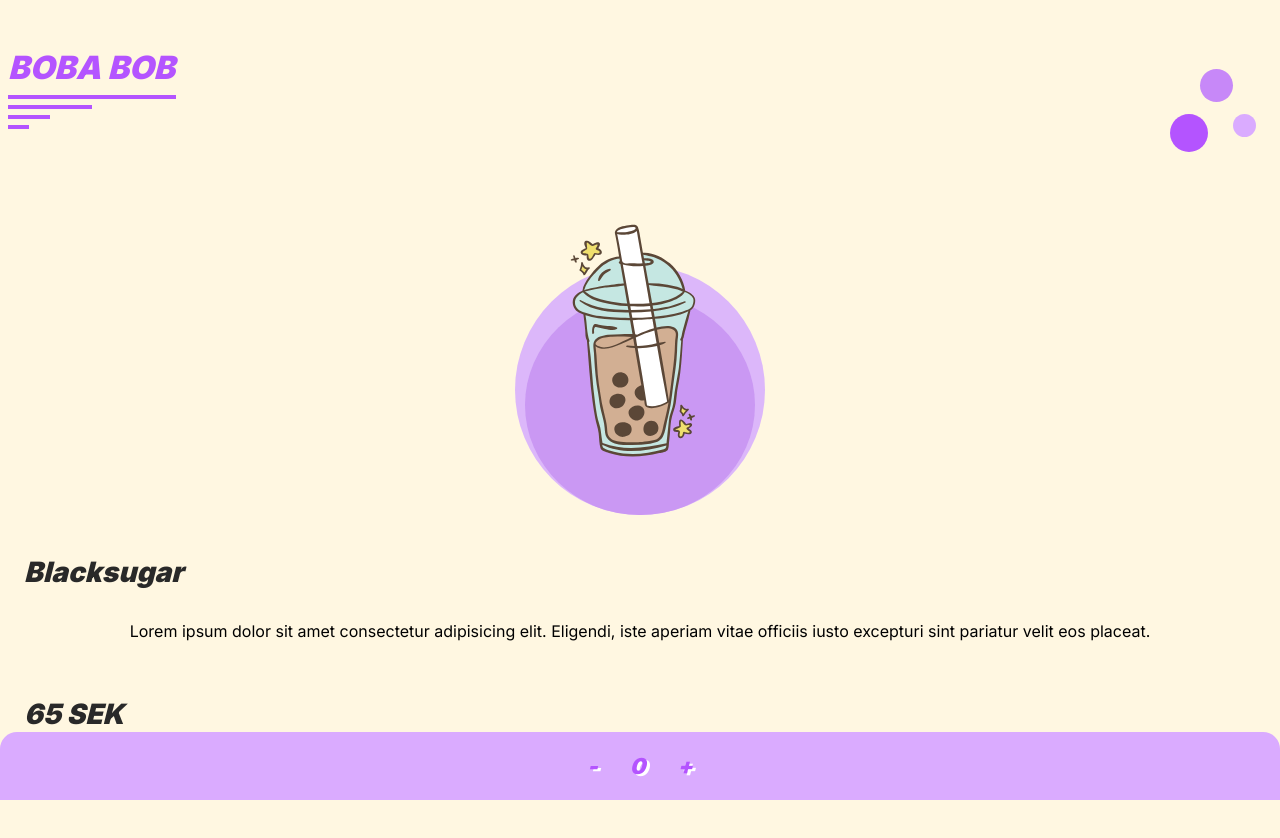
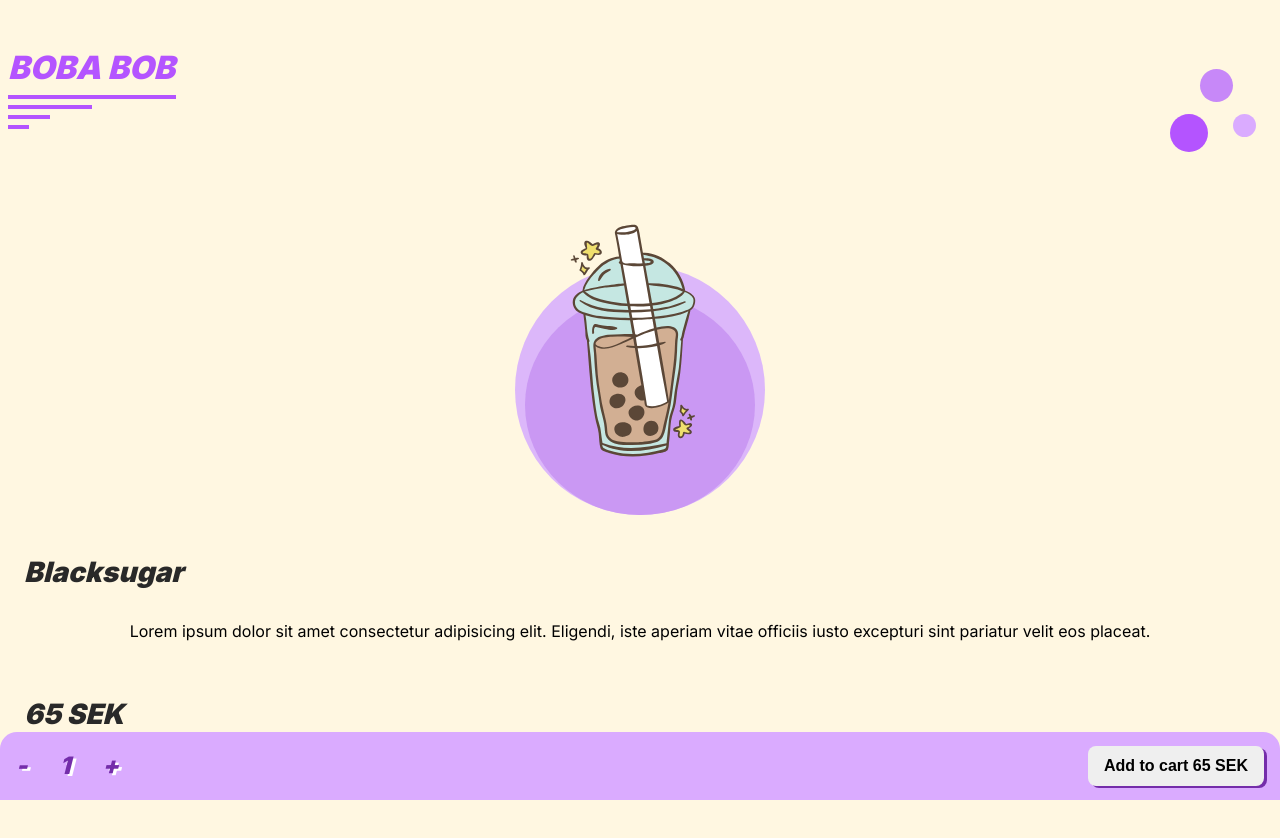
Before and after one commit to Celinaki/Boba-bob, a Vue app: page /bubbletea/0 in a window 1280 px wide. Shown: the top 838 px of the page. Built offline with nearby package versions, Linux system fonts and the light colour scheme.

Commit message:
correct price now showing depending on amount

```diff
--- a/src/components/AddToCart.vue
+++ b/src/components/AddToCart.vue
@@ -1,5 +1,5 @@
 <script setup lang="ts">
-import { onMounted, ref, } from 'vue'
+import { onMounted, ref, computed } from 'vue'
 import { useIncrementStore } from '../stores/increment'
 
 
@@ -24,40 +24,40 @@ const props = defineProps<{
 }>()
 const boba = props.bobaType;
 let bobaAmount = ref<number>(boba.amount)
+let bobaPrice = ref<number>(boba.price!)
+
+const totalPrice = computed(() => bobaPrice.value * bobaAmount.value)
 
 function decreaseAmount() {
-    if (boba.amount <= 0) {
+    if (boba.amount <= 1) {
         return
     } else {
         boba.amount--
         bobaAmount.value--
         console.log(boba.amount)
     }
-
-
 }
 function increaseAmount() {
     boba.amount++
     bobaAmount.value++
-
     console.log(boba.amount)
 }
+
 
 </script>
 
 <template >
     <div>
+        <section>
             <h1 v-on:click="decreaseAmount">-</h1>
-
             <h1>{{ bobaAmount }}</h1>
             <h1 v-on:click="increaseAmount">+</h1>
-
-
-
+        </section>
+        <button>Add to cart {{ totalPrice }} SEK</button>
     </div>
 </template>
 
-<style scoped>
+<style scoped lang="scss">
 div {
     background-color: #DAABFF;
     position: sticky;
@@ -65,18 +65,34 @@ div {
     width: 100%;
     height: 68px;
     display: flex;
-    justify-content: center;
+    justify-content: space-between;
     align-items: center;
     border-radius: 17px 17px 0px 0px;
+    button{
+        border: none;
+        border-radius: 8px;
+        margin: 1rem;
+        padding: .7rem 1rem;
+        box-shadow: 3px 2px 0px #742daa;
+        font-size: 16px;
+        font-weight: bold;
     }
-
+    section {
+    display: flex;
         h1 {
-    color: #B454FF;
-    font-size: 22px;
+        color: #742daa;
+        font-size: 26 px;
         font-style: italic;
         font-weight: 900;
         padding: 1rem;
         text-shadow: 3px 2px 0px white;
 
+
         }
+    }
+}
+
+
+
+
 </style>
--- a/src/views/SingleBobaView.vue
+++ b/src/views/SingleBobaView.vue
@@ -19,7 +19,7 @@ onMounted(() => {
         title: chosenBoba?.title,
         price: chosenBoba?.price,
         bobaImg:chosenBoba?.teaImg,
-        amount: 0,
+        amount: 1,
     }
 </script>
 
```
Lines whose indentation alone changed are shown as unchanged.
